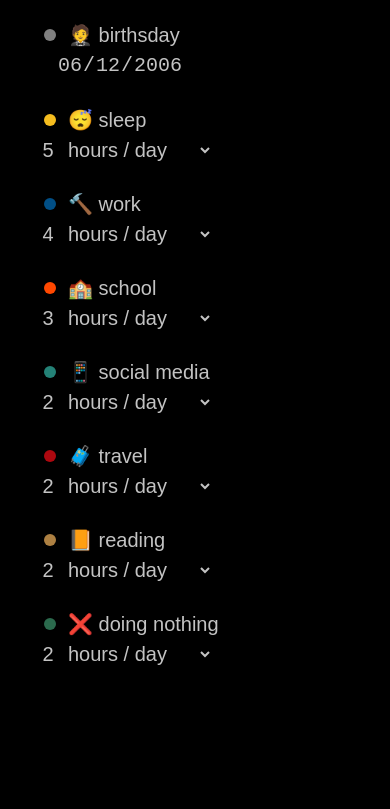
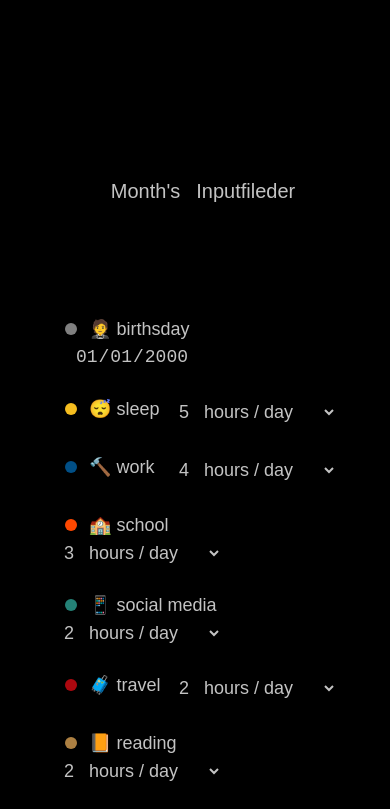
Before and after one commit to PaBa06/PaBa06.github.io, a plain HTML site: page index.html in a window 390 px wide. Shown: the part 596-1405 px from the top of the page. Before the commit the page ends 1268 px from the top, so only its background shows below. Drawn offline with Linux system fonts and the light colour scheme.

Commit message:
Add files via upload

```diff
--- a/index.html
+++ b/index.html
@@ -7,7 +7,7 @@
     <link rel="stylesheet" href="styles.css">
 </head>
 <body>
-    <main>
+    <main id="containerMain">
         <div id="containerGrid"></div>
         <h1 id="sumMonth">0/936 month's</h1>
     </main>
@@ -19,7 +19,7 @@
                     <label for="ageInput" id="birthsday" class="labelInput">🤵  birthsday</label>
                 </div>
 
-                <input type="date" id="input-birthday" value="2006-06-12">
+                <input type="date" id="input-birthday" value="2000-01-01">
             </div>
 
             <br>
@@ -179,6 +179,13 @@
 
 
     </section>
+
+    <nav>
+        <ul class="ulNav">
+            <a href="#containerMain" class="aNav">Month's</a>
+            <a href="#containerInput" class="aNav">Inputfileder</a>
+        </ul>
+    </nav>
     <script src="script.js"></script>
 </body>
 </html>
--- a/styles.css
+++ b/styles.css
@@ -1,7 +1,7 @@
 :root{
     --color-dark: #C3C3C3;
 
-    --font-size: 20px;
+    --font-size: 18px;
 }
 
 /* Verstecke die Pfeile für Input vom Typ "number" */
@@ -21,12 +21,35 @@ body{
     flex-wrap: wrap;
     justify-content: center;
 
-    height: 100vh;
     align-items: center;
 
     margin: 0;
     padding: 0;
 }
+
+nav{
+    top: 0;
+    position: fixed;
+}
+
+ul.ulNav{
+    margin: 0;
+    padding: 0;
+    margin-block-start: 0;
+    width: 300px;
+    display: flex;
+    justify-content: center;
+}
+
+a.aNav{
+    color: var(--color-dark);
+    text-decoration: none;
+    font-size: 20px;
+    margin-top: 16px;
+    margin-left: 16px;
+}
+
+
 
 h1, h2, h3, h4{
     margin: 0;
@@ -67,7 +90,6 @@ label, ::placeholder, input{
 }
 
 .labelInput{
-    width: 256px;
     border-radius: 6px;
 }
 
@@ -82,7 +104,8 @@ label, ::placeholder, input{
 }
 
 main, #containerInput{
-    margin: 32px;
+    margin: 64px;
+    width: 426px;
 }
 
 #containerGrid {
@@ -104,8 +127,24 @@ main, #containerInput{
         height: 8px;
     }
 
-    .labelInput {
-        width: 256px;
+    #containerInput{
+        width: 284px;
+        margin: 0;
+        padding: auto;
+        height: 100vh;
+    }
+
+    main{
+        height: 100vh;
+        padding-top: 64px;
+        margin: 0;
+        padding: auto;
+        width: 284px;
+    }
+
+    nav{
+        top: 90%;
+        position: fixed;
     }
 }
 
```
